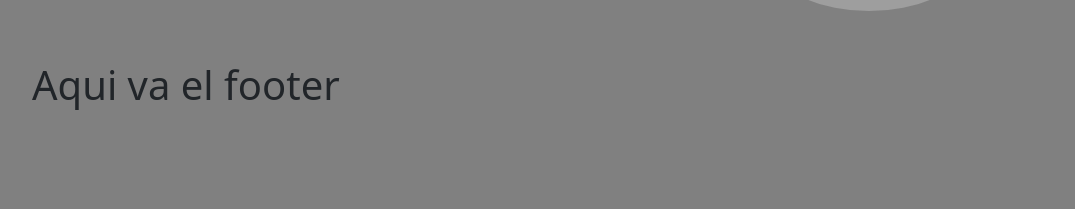
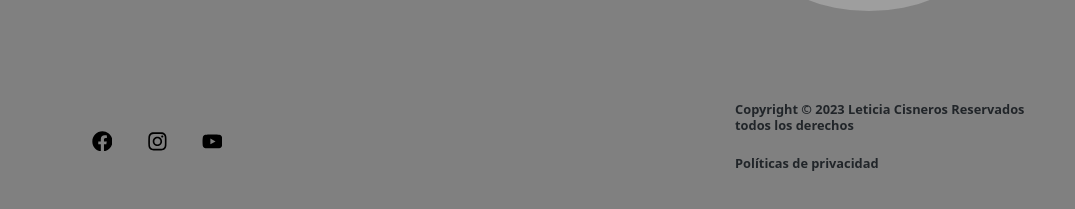
Before and after one commit to Jair-Academlo/lety_cisneros, a React (Vite) app: page /#/ in a window 1280 px wide. Shown: the part 3561-3770 px from the top of the page, without its empty margins (50-1125 px from the left). Before the commit the page ends 3678 px from the top, so only its background shows below. Built offline with nearby package versions, Linux system fonts and the light colour scheme; grey boxes are pictures that could not be loaded.

Commit message:
update changes

```diff
--- a/package.json
+++ b/package.json
@@ -13,6 +13,7 @@
     "react": "^18.2.0",
     "react-bootstrap": "^2.9.1",
     "react-dom": "^18.2.0",
+    "react-icons": "^4.12.0",
     "react-router-dom": "^6.20.1"
   },
   "devDependencies": {
--- a/src/components/footer/Footer.jsx
+++ b/src/components/footer/Footer.jsx
@@ -1,10 +1,31 @@
+import { FaFacebook, FaInstagram, FaYoutube } from 'react-icons/fa';
+
 import './footer.css';
 
 const Footer = () => {
 	return (
-		<div>
-			<h1>Aqui va el footer</h1>
-		</div>
+		<>
+			<section className='section-footer'>
+				<div id='footer-redes-sociales'>
+					<div>
+						<FaFacebook className='footer-redes-sociales-icons' />
+					</div>
+					<div>
+						<FaInstagram className='footer-redes-sociales-icons' />
+					</div>
+					<div>
+						<FaYoutube className='footer-redes-sociales-icons' />
+					</div>
+				</div>
+				<div id='footer-copyrigth'>
+					<h6>
+						Copyright © 2023 Leticia Cisneros Reservados todos los
+						derechos
+					</h6>
+					<h6>Políticas de privacidad</h6>
+				</div>
+			</section>
+		</>
 	);
 };
 
--- a/src/components/footer/footer.css
+++ b/src/components/footer/footer.css
@@ -0,0 +1,55 @@
+.section-footer {
+    width: 90%;
+    height: 20vh;
+    display: flex;
+    flex-direction: row;
+    justify-content: space-evenly;
+    align-items: center;
+    margin-bottom: 20px
+}
+
+.section-footer #footer-redes-sociales {
+    width: 70%;
+    padding-left: 50px;
+    display: flex;
+    flex-direction: row;
+    justify-content: left;
+    align-items: center;
+    gap: 15px;
+}
+
+.section-footer #footer-redes-sociales div {
+    width: 40px;
+    height: 40px;
+    border-radius: 50%;
+    display: flex;
+    justify-content: center;
+    align-items: center;
+}
+
+.section-footer #footer-redes-sociales div:hover {
+    background-color: #fff;
+    cursor: pointer;
+
+}
+
+.footer-redes-sociales-icons {
+    font-size: 1.3rem;
+    color: black;
+}
+
+
+.section-footer #footer-copyrigth {
+    width: 30%;
+    display: flex;
+    flex-direction: column;
+    justify-content: center;
+    align-items: left;
+    gap: 15px;
+}
+
+.section-footer #footer-copyrigth h6 {
+    font-size: 0.8rem;
+    font-weight: 600;
+
+}
```
Also changed, not shown: 1 other file (tests, documents, lock files or other folders).
